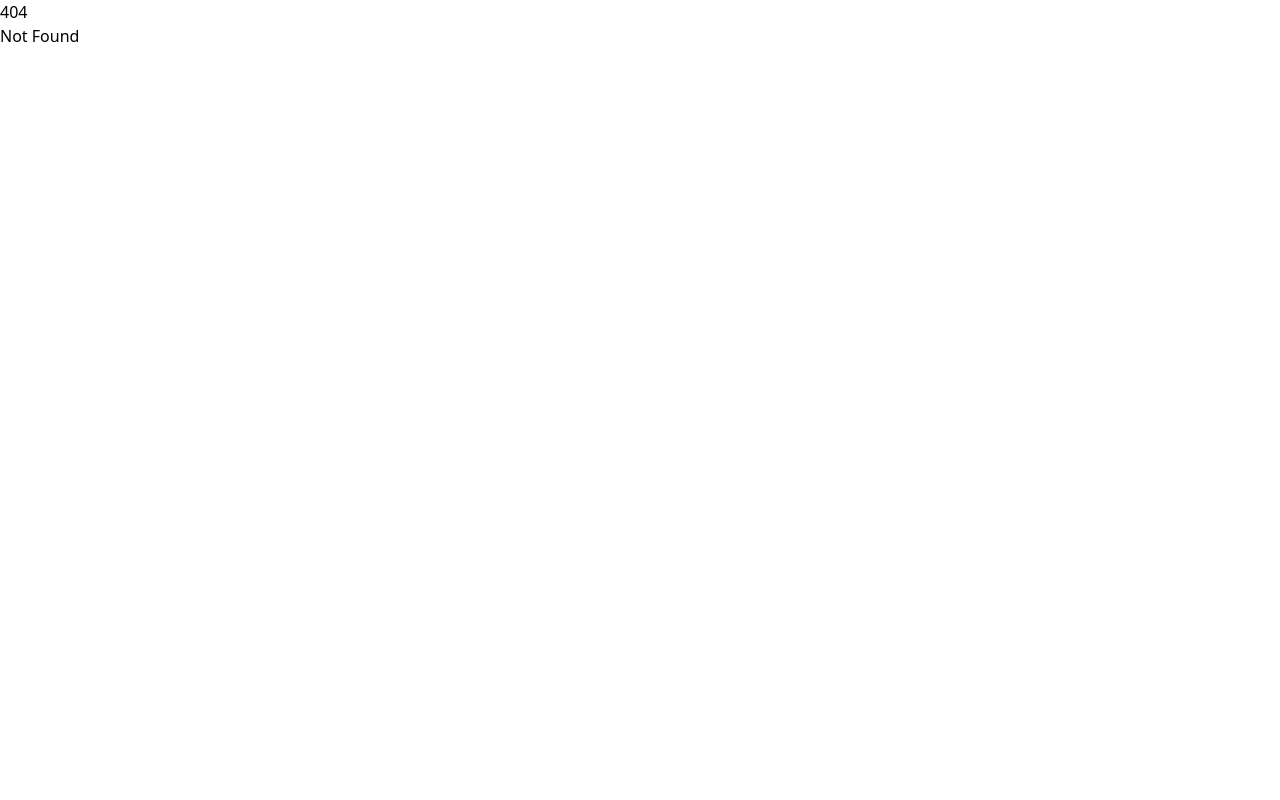
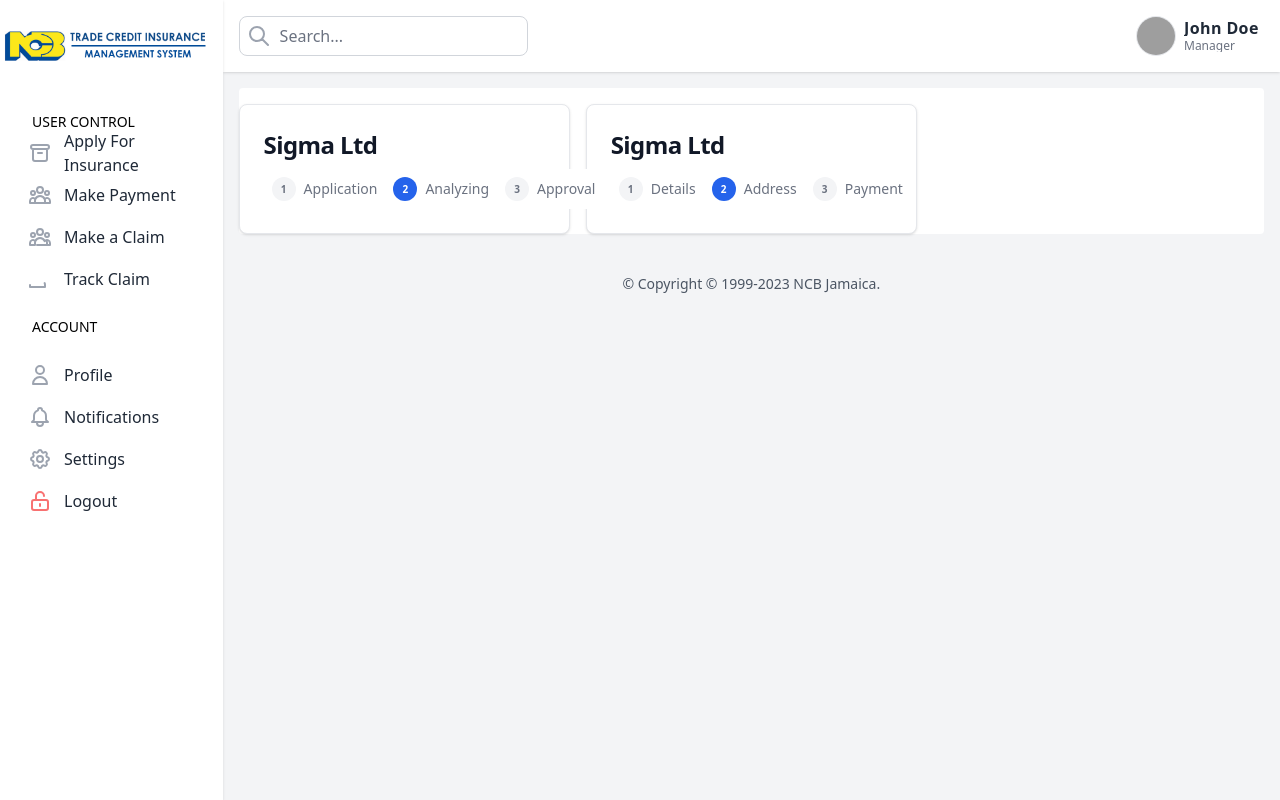
Before and after one commit to garbake/NCB-Innovation-Solution, a SvelteKit app: page /portal/track_claim in a window 1280 px wide. Before the commit this address had no page. Built offline with nearby package versions, Linux system fonts and the light colour scheme; grey boxes are pictures that could not be loaded.

Commit message:
added make  payment add make claim page

```diff
--- a/src/routes/(app)/+layout.svelte
+++ b/src/routes/(app)/+layout.svelte
@@ -81,19 +81,12 @@
             Customer Login
             </a>
 
-            <a
-              class="rounded-md bg-blue-800 hover:bg-blue-700 transition px-5 py-2.5 text-sm font-medium text-white shadow"
-              href="/employee_portal/"
-            >
-            Employeee Login
-            </a>
-
             <div class="hidden sm:flex">
               <a
                 class="rounded-md bg-gray-100  hover:bg-blue-800 transition hover:text-white  px-5 py-2.5 text-sm font-medium text-blue-800"
                 href="/signup"
               >
-                Signup
+                Sign up
               </a>
             </div>
 
--- a/src/routes/(app)/signup/+page.svelte
+++ b/src/routes/(app)/signup/+page.svelte
@@ -14,10 +14,7 @@
     >
       <div class="rounded-t bg-white mb-0 px-6 py-6">
         <div class="text-center flex justify-between">
-          <h6 class="text-blue-700 text-xl font-bold">Signup</h6>
-          <!-- <button class="bg-pink-500 text-white active:bg-pink-600 font-bold uppercase text-xs px-4 py-2 rounded shadow hover:shadow-md outline-none focus:outline-none mr-1 ease-linear transition-all duration-150" type="button">
-          Settings
-        </button> -->
+          <h6 class="text-blue-700 text-xl font-bold">Sign up</h6>
         </div>
       </div>
       <div class="flex-auto px-4 lg:px-10 py-10 pt-0">
--- a/src/routes/(dashboard)/portal/make_claim/claim/+page.svelte
+++ b/src/routes/(dashboard)/portal/make_claim/claim/+page.svelte
@@ -2,7 +2,7 @@
     <div class="pt-5 pl-5 w-full px-3 mb-6 md:mb-0">
         <div class="mx-auto max-w-lg text-center">
             <h2 class="text-2xl font-bold text-blue-900 md:text-3xl">
-                Debtor TCI Claim Form
+                 TCI Claim Form
             </h2>
 
             <p
@@ -16,7 +16,7 @@
             class="pt-4 block uppercase tracking-wide text-gray-700 text-xs font-bold mb-2"
             for="grid-state"
         >
-            Please Enter Some Detials about the Non-payment Of The Claim
+            Please Enter Some Detials about the Non-payment
         </label>
 
         <textarea
--- a/src/routes/(dashboard)/portal/make_payment/+page.svelte
+++ b/src/routes/(dashboard)/portal/make_payment/+page.svelte
@@ -21,7 +21,7 @@
       </div>
 
       <div class="justify-center">
-        <span class=" hidden sm:inline-flex sm:ml-2">Instead1</span>
+        <span class=" hidden sm:inline-flex sm:ml-2">Instead</span>
     </div>
 
     <div class="pl-20 pr-20">
--- /dev/null
+++ b/src/routes/(dashboard)/portal/track_claim/+page.svelte
@@ -0,0 +1,102 @@
+<div class="grid grid-cols-1 gap-4 lg:grid-cols-3 lg:gap-4 pt-4">
+    <div
+        class="max-w-sm p-6 bg-white border border-gray-200 rounded-lg shadow hover:scale-105 transition w-full md:w-auto"
+    >
+        <a href="#">
+            <h5
+                class="mb-2 text-2xl font-bold tracking-tight text-gray-900 dark:text-white"
+            >
+                Sigma Ltd
+            </h5>
+        </a>
+
+        <div
+            class="relative after:absolute after:inset-x-0 after:top-1/2 after:block after:h-0.5 after:-translate-y-1/2 after:rounded-lg after:bg-gray-100"
+        >
+            <ol
+                class="relative z-10 flex justify-between text-sm font-medium text-gray-500"
+            >
+                <li class="flex items-center gap-2 bg-white p-2">
+                    <span
+                        class="h-6 w-6 rounded-full bg-gray-100 text-center text-[10px]/6 font-bold"
+                    >
+                        1
+                    </span>
+
+                    <span class="hidden sm:block"> Application </span>
+                </li>
+
+                <li class="flex items-center gap-2 bg-white p-2">
+                    <span
+                        class="h-6 w-6 rounded-full bg-blue-600 text-center text-[10px]/6 font-bold text-white"
+                    >
+                        2
+                    </span>
+
+                    <span class="hidden sm:block"> Analyzing </span>
+                </li>
+
+                <li class="flex items-center gap-2 bg-white p-2">
+                    <span
+                        class="h-6 w-6 rounded-full bg-gray-100 text-center text-[10px]/6 font-bold"
+                    >
+                        3
+                    </span>
+
+                    <span class="hidden sm:block"> Approval </span>
+                </li>
+            </ol>
+        </div>
+    </div>
+
+    <div
+        class="max-w-sm p-6 bg-white border border-gray-200 rounded-lg shadow hover:scale-105 transition w-full md:w-auto"
+    >
+        <a href="#">
+            <h5
+                class="mb-2 text-2xl font-bold tracking-tight text-gray-900 dark:text-white"
+            >
+                Sigma Ltd
+            </h5>
+        </a>
+
+        <div
+            class="relative after:absolute after:inset-x-0 after:top-1/2 after:block after:h-0.5 after:-translate-y-1/2 after:rounded-lg after:bg-gray-100"
+        >
+            <ol
+                class="relative z-10 flex justify-between text-sm font-medium text-gray-500"
+            >
+                <li class="flex items-center gap-2 bg-white p-2">
+                    <span
+                        class="h-6 w-6 rounded-full bg-gray-100 text-center text-[10px]/6 font-bold"
+                    >
+                        1
+                    </span>
+
+                    <span class="hidden sm:block"> Details </span>
+                </li>
+
+                <li class="flex items-center gap-2 bg-white p-2">
+                    <span
+                        class="h-6 w-6 rounded-full bg-blue-600 text-center text-[10px]/6 font-bold text-white"
+                    >
+                        2
+                    </span>
+
+                    <span class="hidden sm:block"> Address </span>
+                </li>
+
+                <li class="flex items-center gap-2 bg-white p-2">
+                    <span
+                        class="h-6 w-6 rounded-full bg-gray-100 text-center text-[10px]/6 font-bold"
+                    >
+                        3
+                    </span>
+
+                    <span class="hidden sm:block"> Payment </span>
+                </li>
+            </ol>
+        </div>
+    </div>
+
+</div>
```
